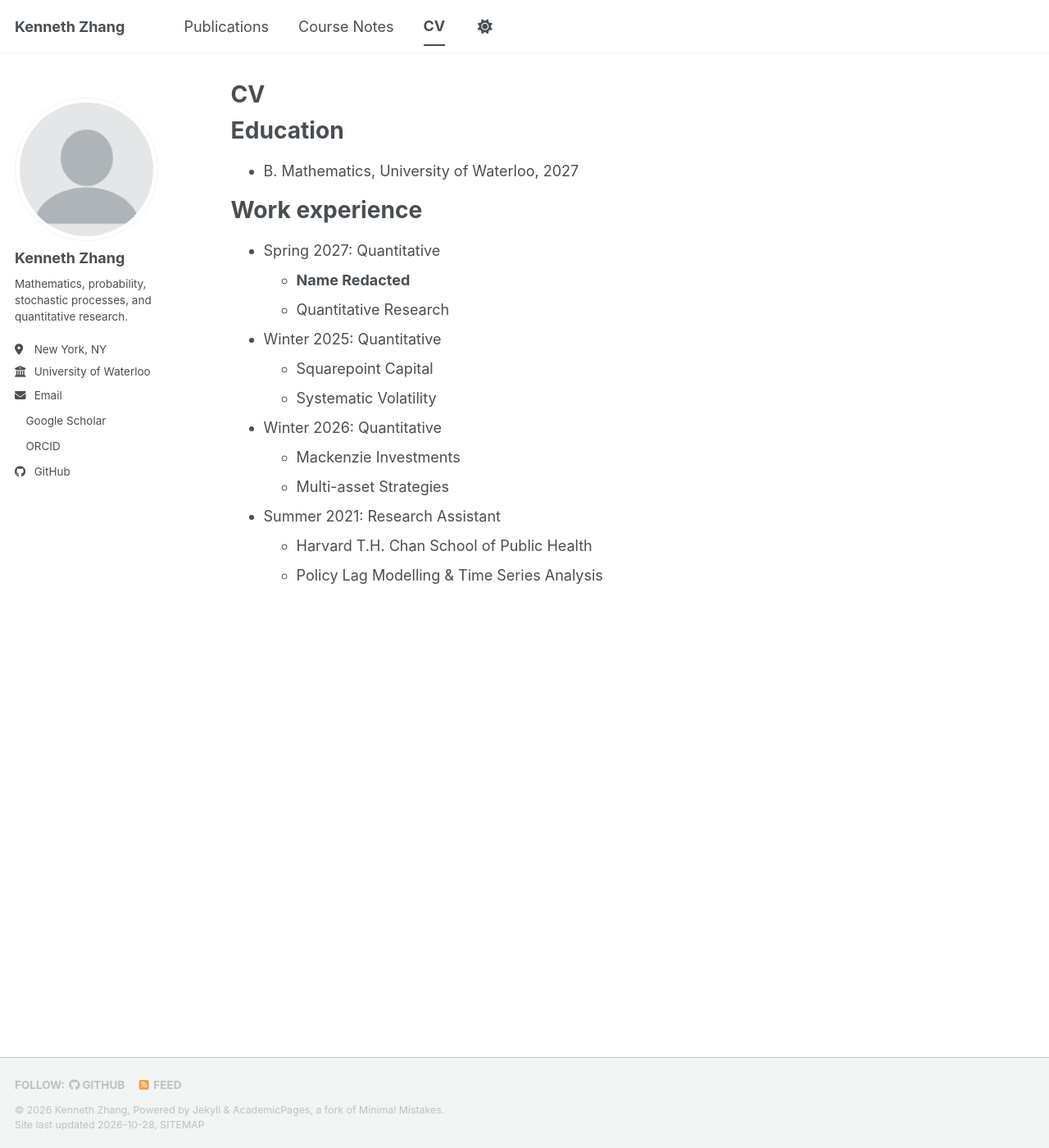
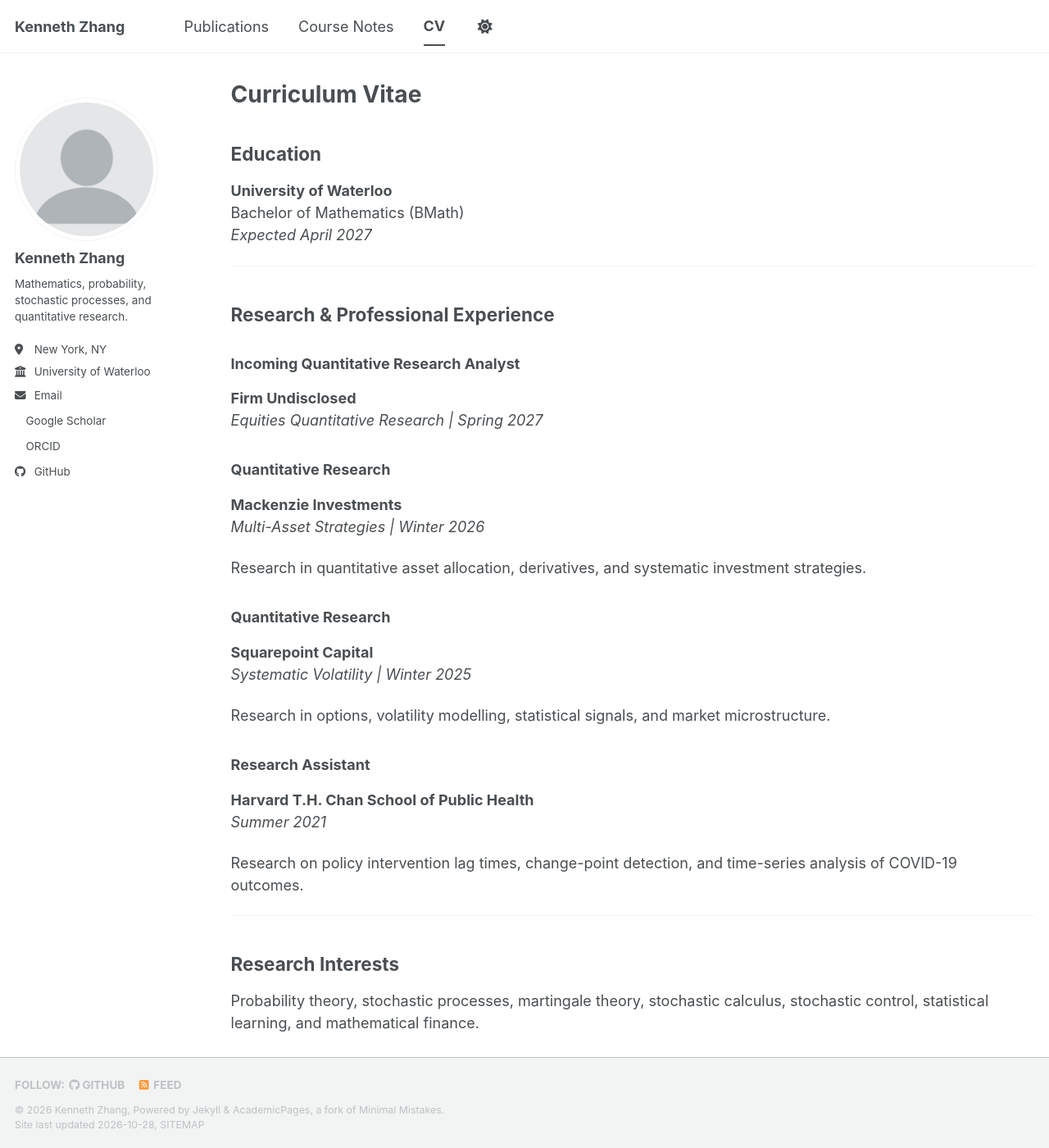
Before and after one commit to zhangenyuu/zhangenyuu.github.io, a Jekyll site: the page built from _pages/cv.md, in a window 1280 px wide and 1400 px high. Shown: the whole window at 82% size. Built offline with Jekyll 4.4.1, drawn with Linux system fonts in a browser that asks for light colours; a style sheet for code colours, icons or effects is not loaded; some of the changed text lies outside the part shown.

```diff
--- a/_pages/cv.md
+++ b/_pages/cv.md
@@ -1,32 +1,54 @@
 ---
 layout: archive
-title: "CV"
+title: "Curriculum Vitae"
 permalink: /cv/
 author_profile: true
 redirect_from:
   - /resume
 ---
 
-{% include base_path %}
+## Education
 
-Education
-======
-* B. Mathematics, University of Waterloo, 2027
+**University of Waterloo**
+Bachelor of Mathematics (BMath)
+*Expected April 2027*
 
-Work experience
-======
-* Spring 2027: Quantitative
-  * **Name Redacted**
-  * Quantitative Research
+---
 
-* Winter 2025: Quantitative
-  * Squarepoint Capital
-  * Systematic Volatility
+## Research & Professional Experience
 
-* Winter 2026: Quantitative
-  * Mackenzie Investments
-  * Multi-asset Strategies
+### Incoming Quantitative Research Analyst
+**Firm Undisclosed**
+*Equities Quantitative Research | Spring 2027*
 
-* Summer 2021: Research Assistant
-  * Harvard T.H. Chan School of Public Health
-  * Policy Lag Modelling & Time Series Analysis
+### Quantitative Research
+**Mackenzie Investments**
+*Multi-Asset Strategies | Winter 2026*
+
+Research in quantitative asset allocation, derivatives, and systematic investment strategies.
+
+### Quantitative Research
+**Squarepoint Capital**
+*Systematic Volatility | Winter 2025*
+
+Research in options, volatility modelling, statistical signals, and market microstructure.
+
+### Research Assistant
+**Harvard T.H. Chan School of Public Health**
+*Summer 2021*
+
+Research on policy intervention lag times, change-point detection, and time-series analysis of COVID-19 outcomes.
+
+---
+
+## Research Interests
+
+Probability theory, stochastic processes, martingale theory, stochastic calculus, stochastic control, statistical learning, and mathematical finance.
+
+## Publications
+
+Selected peer-reviewed publications are available on my [Publications](/publications/) page.
+
+## Course Notes
+
+Selected lecture notes in probability, statistics, machine learning, and mathematical finance are available on my [Course Notes](/notes/) page.
```
Also changed, not shown: _pages/portfolio.html (+10 -3 lines), _portfolio/stat333.md (added, +10 -0 lines), _data/navigation.yml (line endings or trailing spaces), 1 other file.
